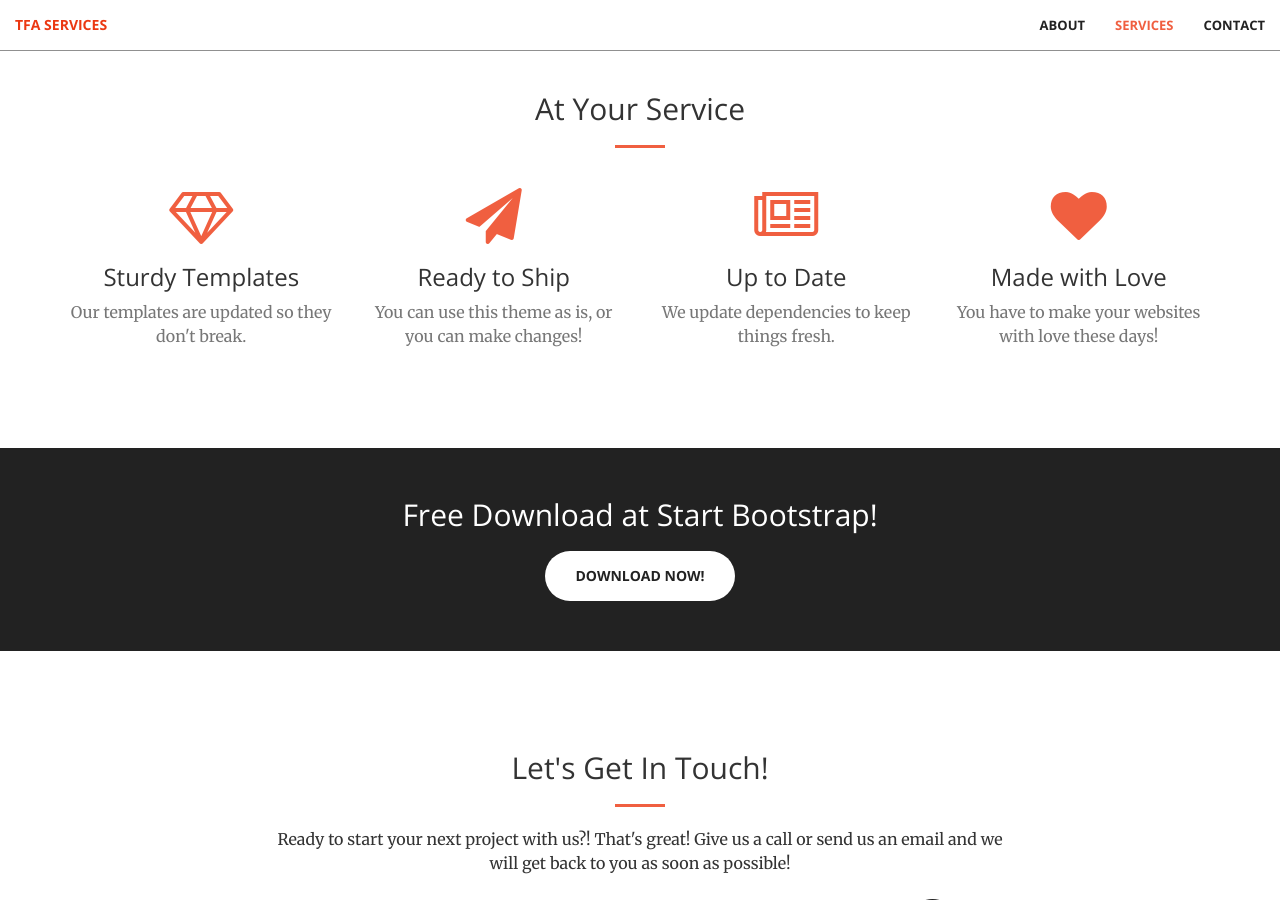
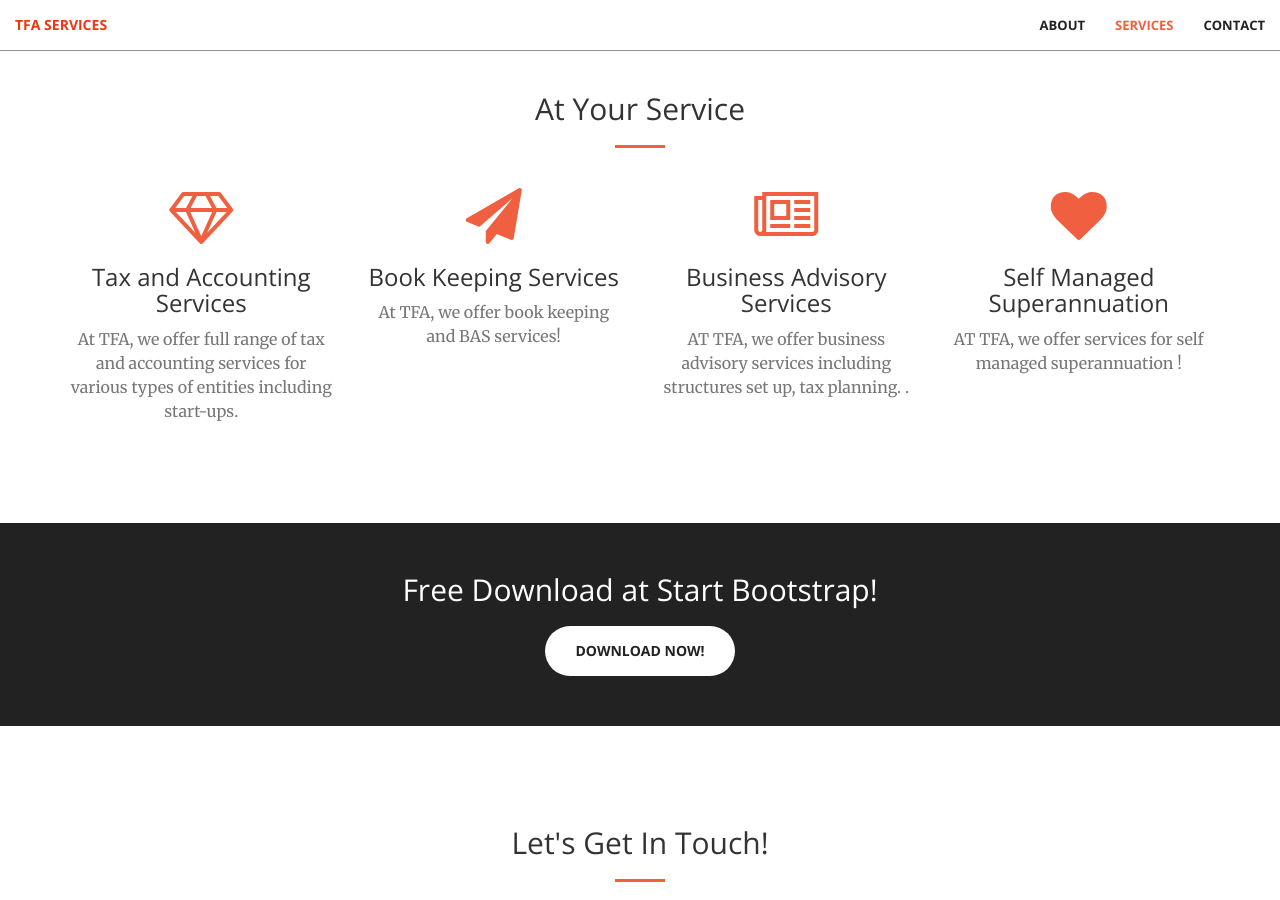
Before and after one commit to simone-c/simone-c.github.io, a Jekyll site: the page built from index.html, in a window 1280 px wide and 900 px high, scrolled down 1326 px. Built offline with Jekyll 4.4.1, drawn with Linux system fonts in a browser that asks for light colours.

Commit message:
body changes 1

```diff
--- a/_includes/services.html
+++ b/_includes/services.html
@@ -12,29 +12,31 @@
             <div class="col-lg-3 col-md-6 text-center">
                 <div class="service-box">
                     <i class="fa fa-4x fa-diamond wow bounceIn text-primary"></i>
-                    <h3>Sturdy Templates</h3>
-                    <p class="text-muted">Our templates are updated so they don't break.</p>
+                    <h3>Tax and Accounting Services </h3>
+                    <p class="text-muted">At TFA, we offer full range of tax and accounting services for various types of entities including
+                        start-ups.</p>
                 </div>
             </div>
             <div class="col-lg-3 col-md-6 text-center">
                 <div class="service-box">
                     <i class="fa fa-4x fa-paper-plane wow bounceIn text-primary" data-wow-delay=".1s"></i>
-                    <h3>Ready to Ship</h3>
-                    <p class="text-muted">You can use this theme as is, or you can make changes!</p>
+                    <h3>Book Keeping Services</h3>
+                    <p class="text-muted"> At TFA, we offer book keeping and BAS services!</p>
                 </div>
             </div>
             <div class="col-lg-3 col-md-6 text-center">
                 <div class="service-box">
                     <i class="fa fa-4x fa-newspaper-o wow bounceIn text-primary" data-wow-delay=".2s"></i>
-                    <h3>Up to Date</h3>
-                    <p class="text-muted">We update dependencies to keep things fresh.</p>
+                    <h3>Business Advisory Services </h3>
+                    <p class="text-muted">AT TFA, we offer business advisory services including structures set up, tax planning.
+                        .</p>
                 </div>
             </div>
             <div class="col-lg-3 col-md-6 text-center">
                 <div class="service-box">
                     <i class="fa fa-4x fa-heart wow bounceIn text-primary" data-wow-delay=".3s"></i>
-                    <h3>Made with Love</h3>
-                    <p class="text-muted">You have to make your websites with love these days!</p>
+                    <h3>Self Managed Superannuation</h3>
+                    <p class="text-muted">AT TFA, we offer services for self managed superannuation !</p>
                 </div>
             </div>
         </div>
```
